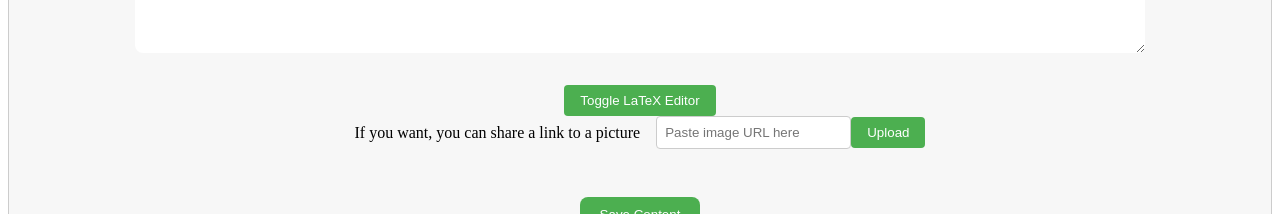
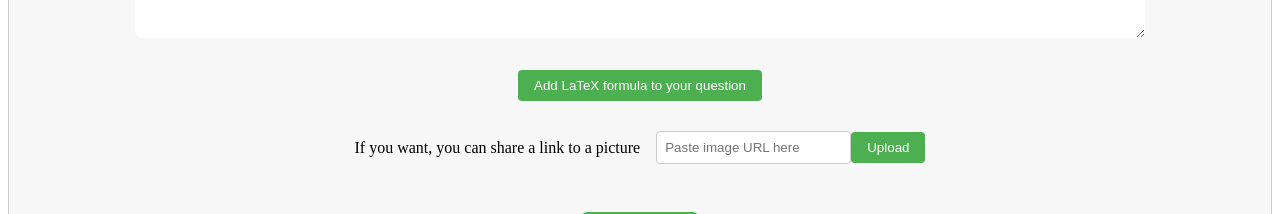
Before and after one commit to SkillSwapMUIC/frontend_vercel, a Vue app: page /create-question in a window 1280 px wide. Shown: the part 473-687 px from the top of the page. Built offline with nearby package versions, Linux system fonts and the light colour scheme; no server answers.

Commit message:
really liked it, commented out the render button

```diff
--- a/src/pages/student/CreateQuestionPage.vue
+++ b/src/pages/student/CreateQuestionPage.vue
@@ -11,12 +11,12 @@
     <div class="question-details">
       <textarea v-model="editableContent" class="content-textarea" placeholder="Provide more information on the question..."></textarea>
 
-      <button @click="toggleLatexEditor" class="latex-toggle-button">Toggle LaTeX Editor</button>
+      <button @click="toggleLatexEditor" class="latex-toggle-button">Add LaTeX formula to your question</button>
 
       <div v-if="showLatexEditor" class="latex-editor">
         <textarea v-model="latexContent" class="latex-textarea" placeholder="Enter LaTeX content here..."></textarea>
         <div class="latex-preview" v-html="latexPreview"></div>
-        <button @click="renderLatex" class="render-latex-button">Render LaTeX</button>
+<!--        <button @click="renderLatex" class="render-latex-button">Render LaTeX</button>-->
       </div>
 
       <div class="image-url-field">
@@ -85,7 +85,7 @@ export default {
       axios.post(routes("submit_question"), {
         title: question.value.title,
         content: editableContent.value,
-        latexContent: latexContent.value,
+        latex_content: latexContent.value,
         subject: selectedSubject.value,
         image_url: question.value.imageUrl,
         auth_token: store.auth_token
@@ -269,6 +269,7 @@ export default {
 }
 
 .image-url-field {
+  padding-top: 30px;
   display: flex;
   align-items: center;
   margin-bottom: 1rem;
```
